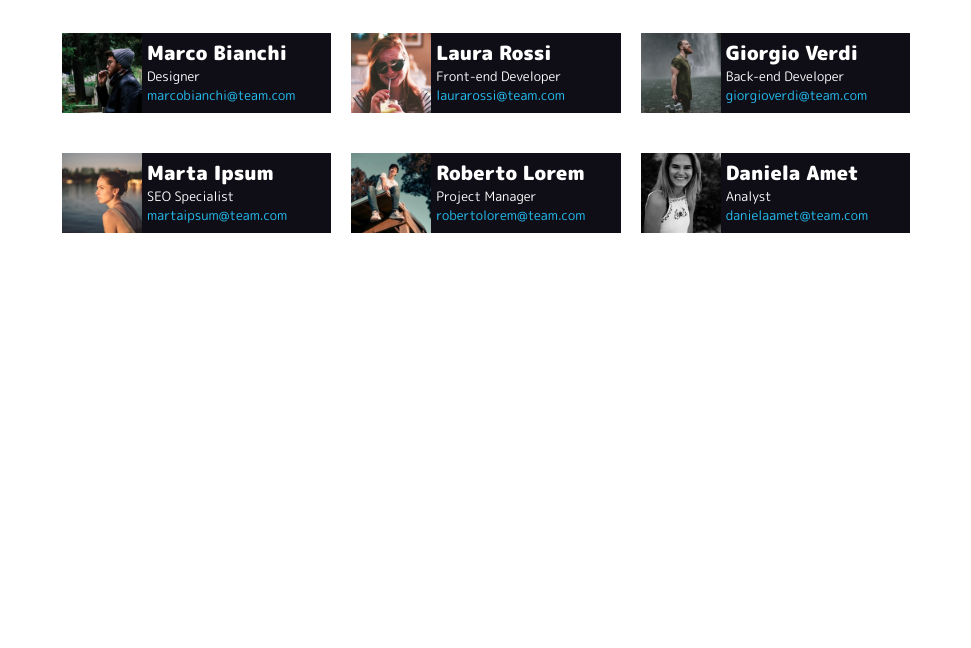
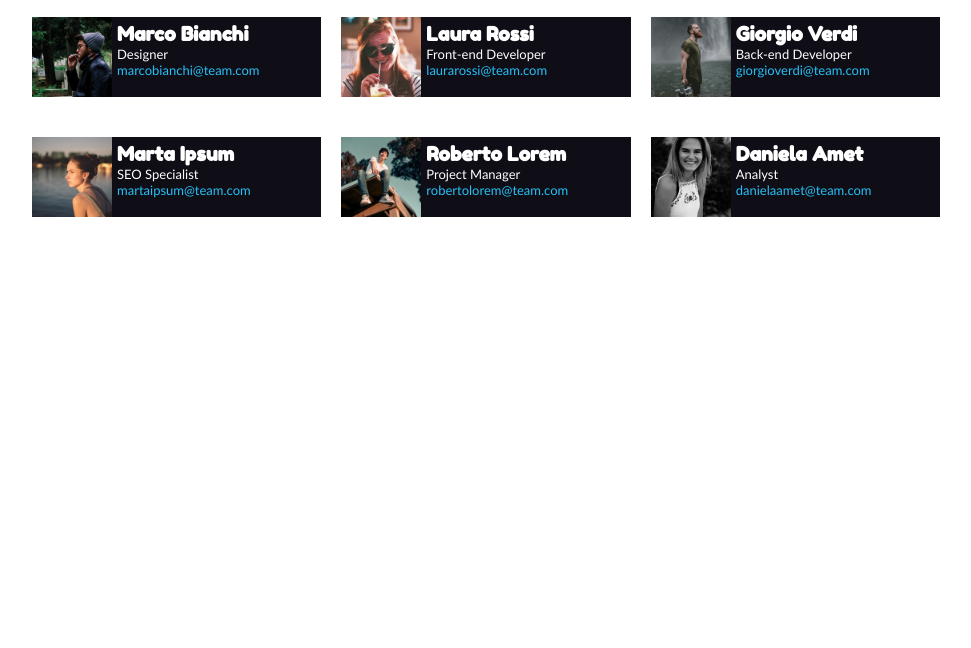
Before and after one commit to GiacomoDiNardo/html-css-float-cards, a plain HTML site: page index.html in a window 1280 px wide. Shown: the part 152-800 px from the top of the page, without its empty margins (154-1125 px from the left). Drawn offline with Linux system fonts and the light colour scheme.

Commit message:
font changes

```diff
--- a/css/style.css
+++ b/css/style.css
@@ -5,16 +5,21 @@
   }
 
   body {
-      font-family: 'M PLUS Rounded 1c', sans-serif;
+    font-family: "Trebuchet MS", "Lucida Sans Unicode", "Lucida Grande",
+    "Lucida Sans", Arial, sans-serif;
   }
 
+  h1,
+  h2 {
+    font-family:  'Fredoka One', cursive;
+  }
 
 p {
   padding: 20px 0;
 }
 
 .container {
-    max-width: 900px;
+    max-width: 960px;
     margin: 0 auto;
     padding: 2em 1em;
   }
@@ -62,3 +67,7 @@ p {
       color: #26C0F4;
       text-decoration: none;
   }
+
+  .info span {
+      display: block;
+  }
--- a/index.html
+++ b/index.html
@@ -8,7 +8,7 @@
 
     <link rel="preconnect" href="https://fonts.googleapis.com">
     <link rel="preconnect" href="https://fonts.gstatic.com" crossorigin>
-    <link href="https://fonts.googleapis.com/css2?family=M+PLUS+Rounded+1c:wght@400;900&family=Roboto:wght@500&display=swap" rel="stylesheet">
+    <link href="https://fonts.googleapis.com/css2?family=Fredoka+One&display=swap" rel="stylesheet">
 
     <link rel="stylesheet" href="css/style.css">
 </head>
```
